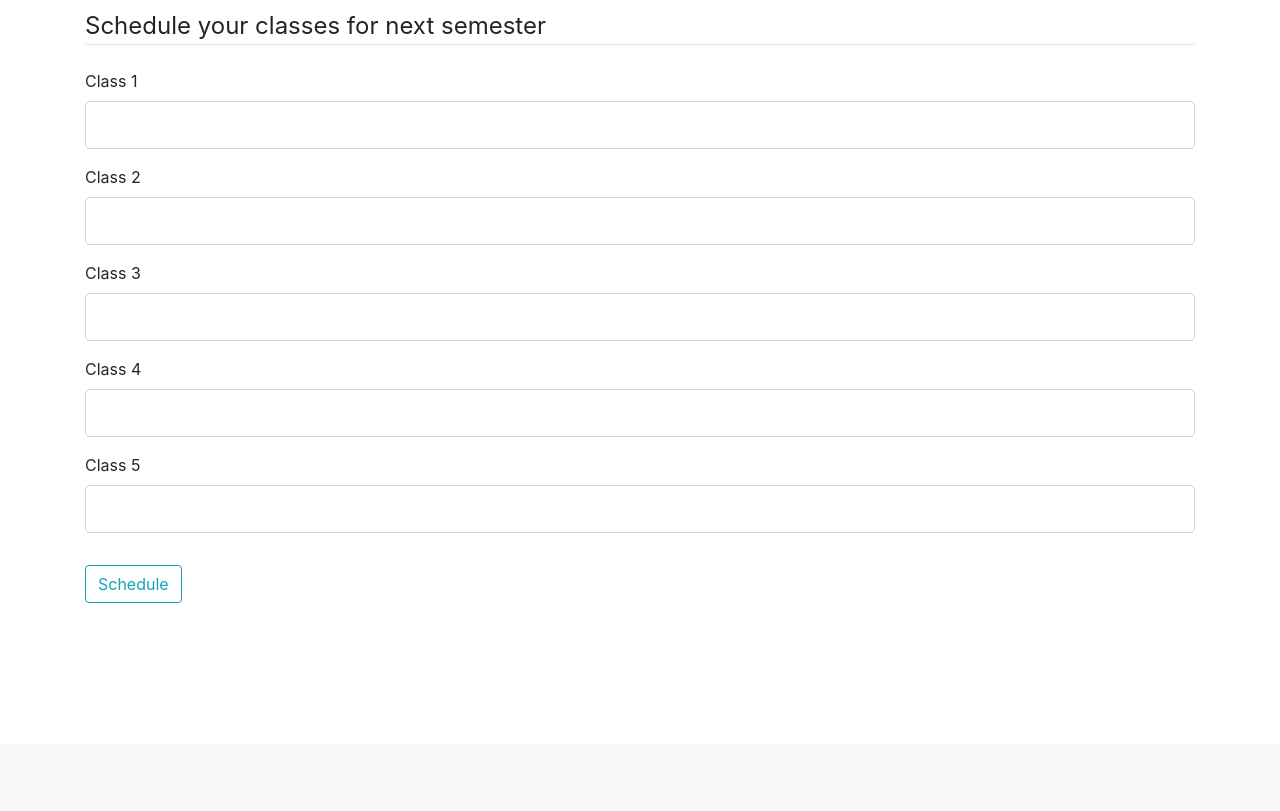
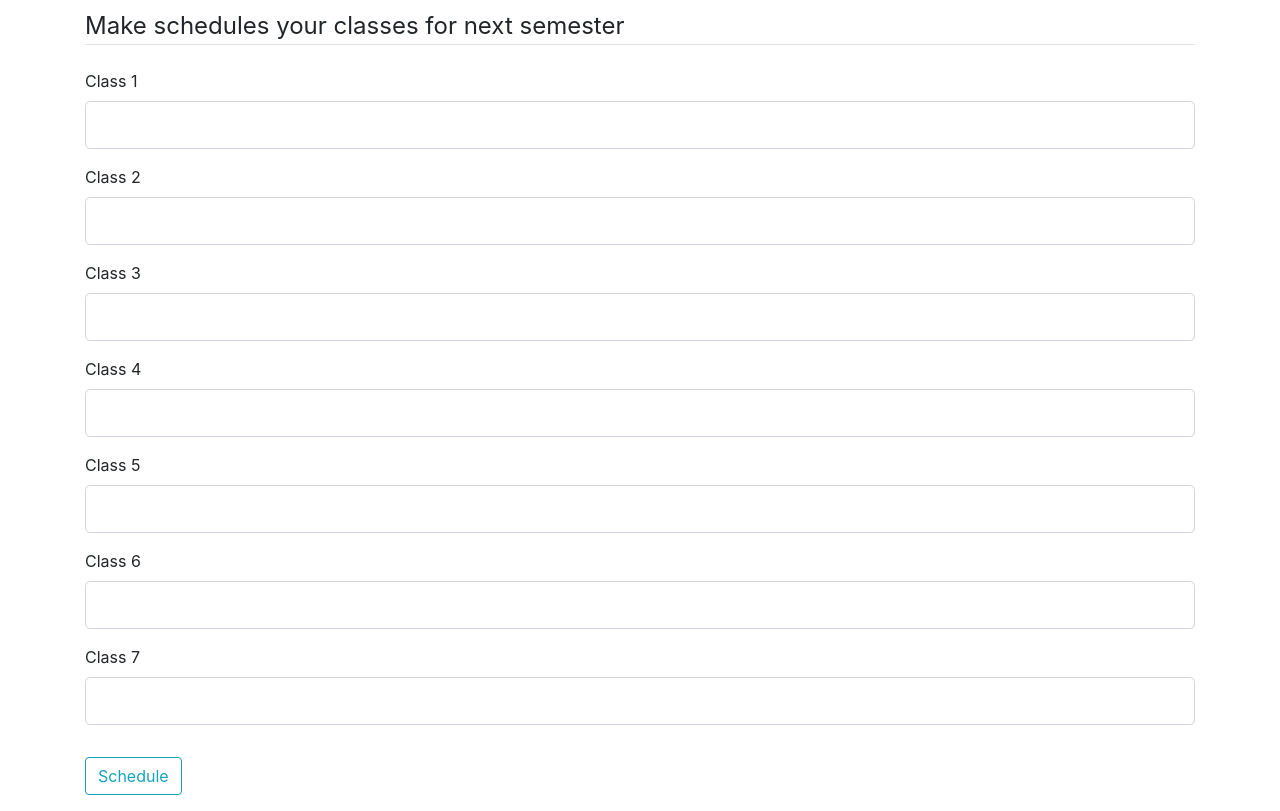
Before and after one commit to 3296f19temple/project-runtimeterror, a Flask app: page / in a window 1280 px wide. Shown: the part 56-867 px from the top of the page. Before the commit the page ends 659 px from the top, so only its background shows below. Run offline with Flask 2, Linux system fonts and the light colour scheme; some libraries are stand-ins or nearby versions.

Commit message:
added basic html for classes

```diff
--- a/flask_scheduler/app.py
+++ b/flask_scheduler/app.py
@@ -17,23 +17,14 @@ def home():
         classes.append(form.class3.data)
         classes.append(form.class4.data)
         classes.append(form.class5.data)
+        classes.append(form.class6.data)
+        classes.append(form.class7.data)
         sched = makeSchedule()
         schedList = sched.create_schedule(classes)
         print(schedList)
-        classList = [
-            {
-                'crn':'11111',
-                'name':'class name 1',
-                'meeting_time':'MWF 5:00-5:50'
-            },
-            {
-                'crn':'2222',
-                'name':'class name 2',
-                'meeting_time':'MWF 6:00-6:50'
-            }
-        ]
         print(classes)
-        return render_template('schedule.html',title='Schedule Maker - Schedule',schedules=schedList)
+        length = len(schedList)
+        return render_template('schedule.html',title='Schedule Maker - Schedule',schedules=schedList, length=length)
     print(form.errors)
     print(checkValidation)
     return render_template('home.html',title='Schedule Maker - Home', form = form)
--- a/flask_scheduler/forms.py
+++ b/flask_scheduler/forms.py
@@ -8,4 +8,6 @@ class ScheduleForm(FlaskForm):
     class3 = StringField('Class 3')
     class4 = StringField('Class 4')
     class5 = StringField('Class 5')
+    class6 = StringField('Class 6')
+    class7 = StringField('Class 7')
     submit = SubmitField('Schedule')
--- a/flask_scheduler/templates/home.html
+++ b/flask_scheduler/templates/home.html
@@ -4,7 +4,7 @@
        <form method="POST" action="">
            {{ form.csrf_token }}
             <fieldset class="form-group">
-                <legend class="border-bottom mb-4">Schedule your classes for next semester</legend>
+                <legend class="border-bottom mb-4">Make schedules your classes for next semester</legend>
                 <div class = "form-group">
                     {{ form.class1.label(class="form-control-label") }}
                     {{ form.class1(class="form-control form-control-lg") }}
@@ -25,6 +25,14 @@
                     {{ form.class5.label(class="form-control-label") }}
                     {{ form.class5(class="form-control form-control-lg") }}
                 </div>
+                <div class = "form-group">
+                    {{ form.class6.label(class="form-control-label") }}
+                    {{ form.class6(class="form-control form-control-lg") }}
+                </div>
+                <div class = "form-group">
+                    {{ form.class7.label(class="form-control-label") }}
+                    {{ form.class7(class="form-control form-control-lg") }}
+                </div>
             </fieldset>
             <div class="form-group">
                     {{ form.submit(class="btn btn-outline-info") }}
```
Also changed, not shown: flask_scheduler/templates/schedule.html (+13 -1 lines).
